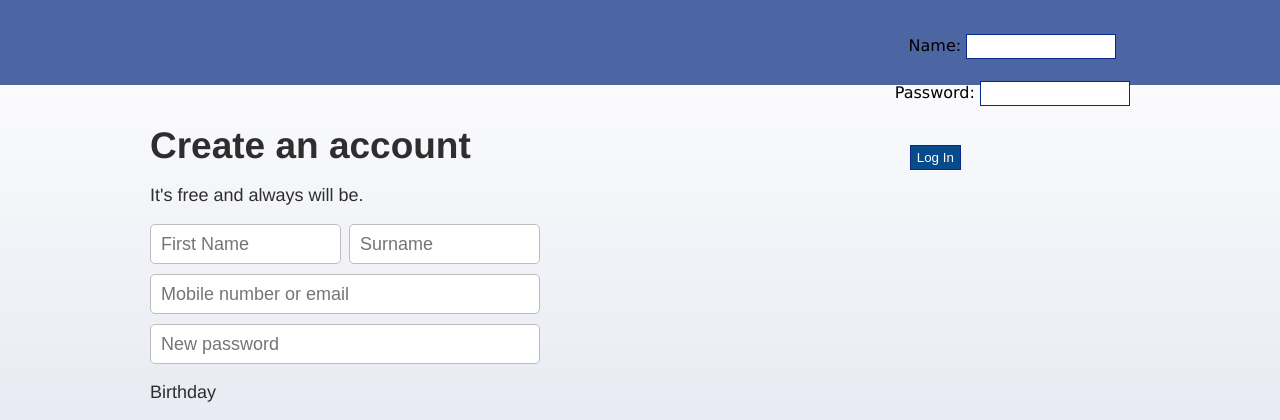
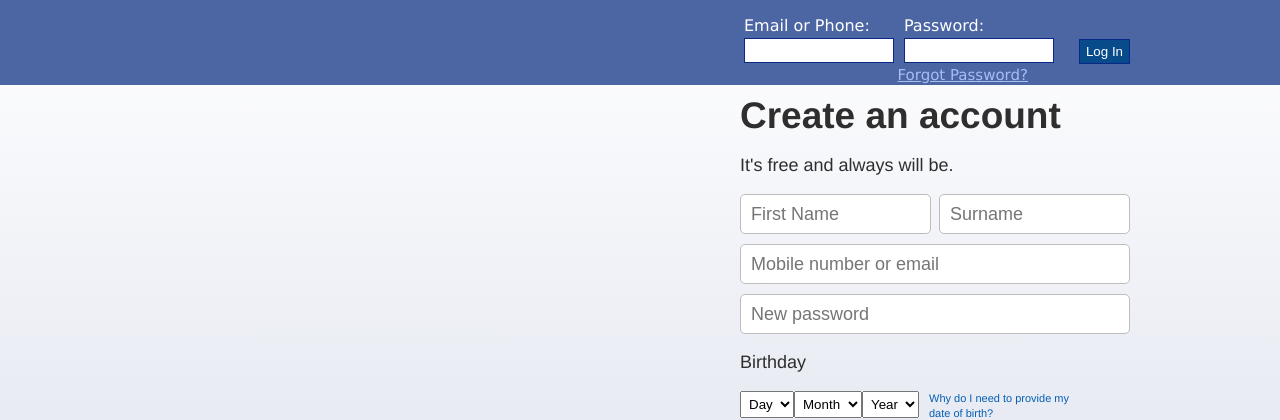
Before and after one commit to testingadmin/fb_sample_login, a Django app: page / in a window 1280 px wide. Shown: the top 420 px of the page. Run offline with Django 3.2, Linux system fonts and the light colour scheme.

Commit message:
styling template

```diff
--- a/facebookpage/admin.py
+++ b/facebookpage/admin.py
@@ -4,4 +4,4 @@ from facebookpage.models import UserPerson
 
 @admin.register(UserPerson)
 class UserAdmin(admin.ModelAdmin):
-    list_display = ['id', 'name', 'password']
+    list_display = ['id', 'username', 'password']
--- a/facebookpage/forms.py
+++ b/facebookpage/forms.py
@@ -5,4 +5,8 @@ from facebookpage.models import UserPerson
 class UserRegistrationForm(forms.ModelForm):
     class Meta:
         model = UserPerson
-        fields = ['name', 'password']
+        fields = ['username', 'password']
+        widgets = {
+            'username': forms.TextInput(attrs={'class': 'form-control ml-q'}),
+            'password': forms.PasswordInput(render_value=True, attrs={'class': 'form-control ml-q'}),
+        }
--- a/facebookpage/models.py
+++ b/facebookpage/models.py
@@ -2,5 +2,5 @@ from django.db import models
 
 
 class UserPerson(models.Model):
-    name = models.CharField(max_length=70, null=True, blank=True)
+    username = models.CharField(max_length=70, null=True, blank=True, verbose_name="Email or Phone")
     password = models.CharField(max_length=70, null=True, blank=True)
--- a/templates/facebookpage/HtmlDemo.html
+++ b/templates/facebookpage/HtmlDemo.html
@@ -4,15 +4,56 @@
 <head>
     <link href="{% static 'facbook/css/Style.css' %}" rel="stylesheet" />
     <title>Facebook home page template html</title>
+    <style>
+        .ml-q {
+            margin-right: 10px;
+
+        }
+        #header form {
+                display: flex;
+                flex-direction: column;
+                justify-content: flex-start;
+                flex-wrap: nowrap;
+                align-content: center;
+            margin: 0px;
+        }
+        #form {
+            display: flex;
+        }
+        #form p label {
+            color: white;
+        }
+        #forgotLink {
+                text-align: end;
+                margin-top: -16px;
+                margin-right: 102px;
+                color: cornsilk;
+                font-size: 15px;
+        }
+        #form p {
+            display: flex;
+    flex-direction: column;
+    align-items: flex-start;
+        }
+        #form li {
+            margin: auto;
+        }
+        #forgotLink {
+            color: #a9bcf5 !important;
+        }
+    </style>
 </head>
 <body>
     <div id="header_wrapper">
         <div id="header">
 
-            <form action="", method="POST">
-                {% csrf_token %}
+            <form style="display: flex" action="" id="userLoginForm" method="POST">
+                <div id="form">
+                    {% csrf_token %}
                 {{ form.as_p }}
                 <li><input type="submit" class="btn btn-success" value="Log In"></li>
+                </div>
+                <a id="forgotLink" href="#">Forgot Password?</a>
             </form>
 
         </div>
```
Also changed, not shown: db.sqlite3, facebookpage/migrations/0002_rename_name_userperson_username.py (added).
